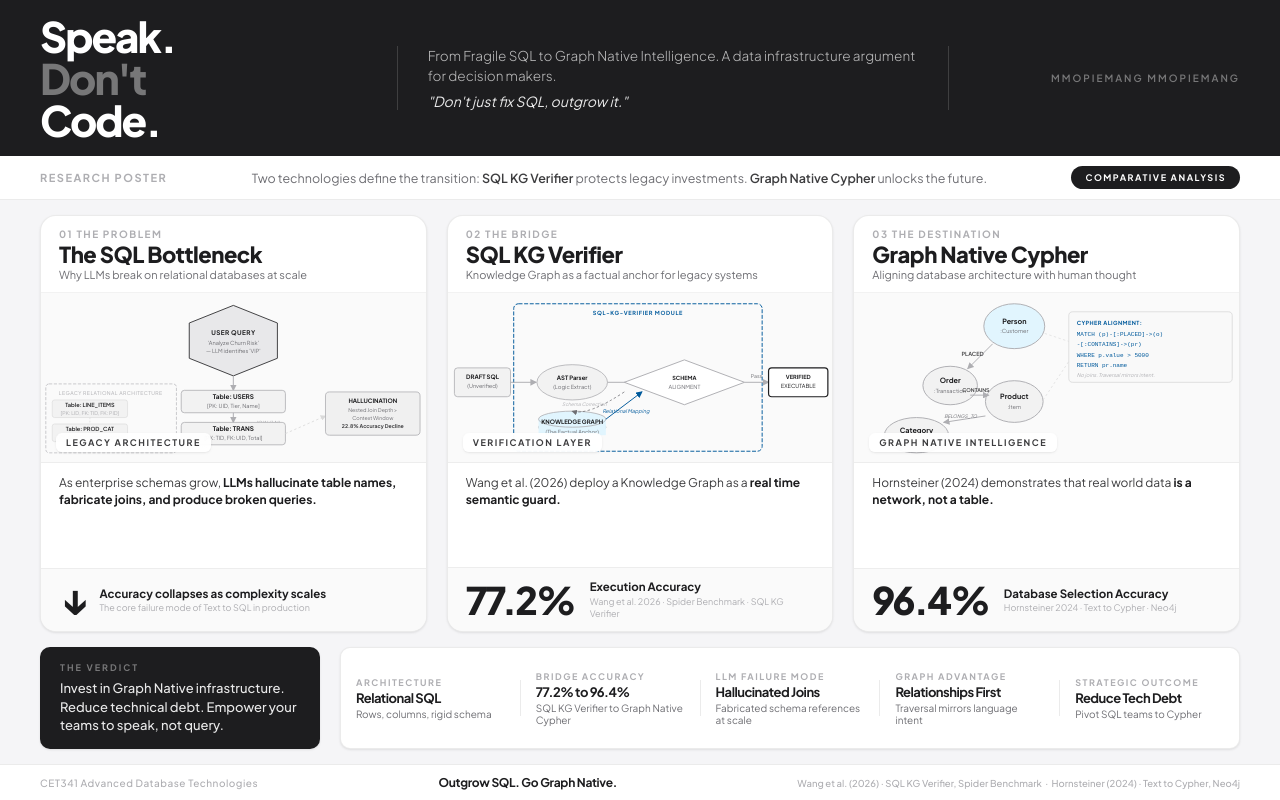
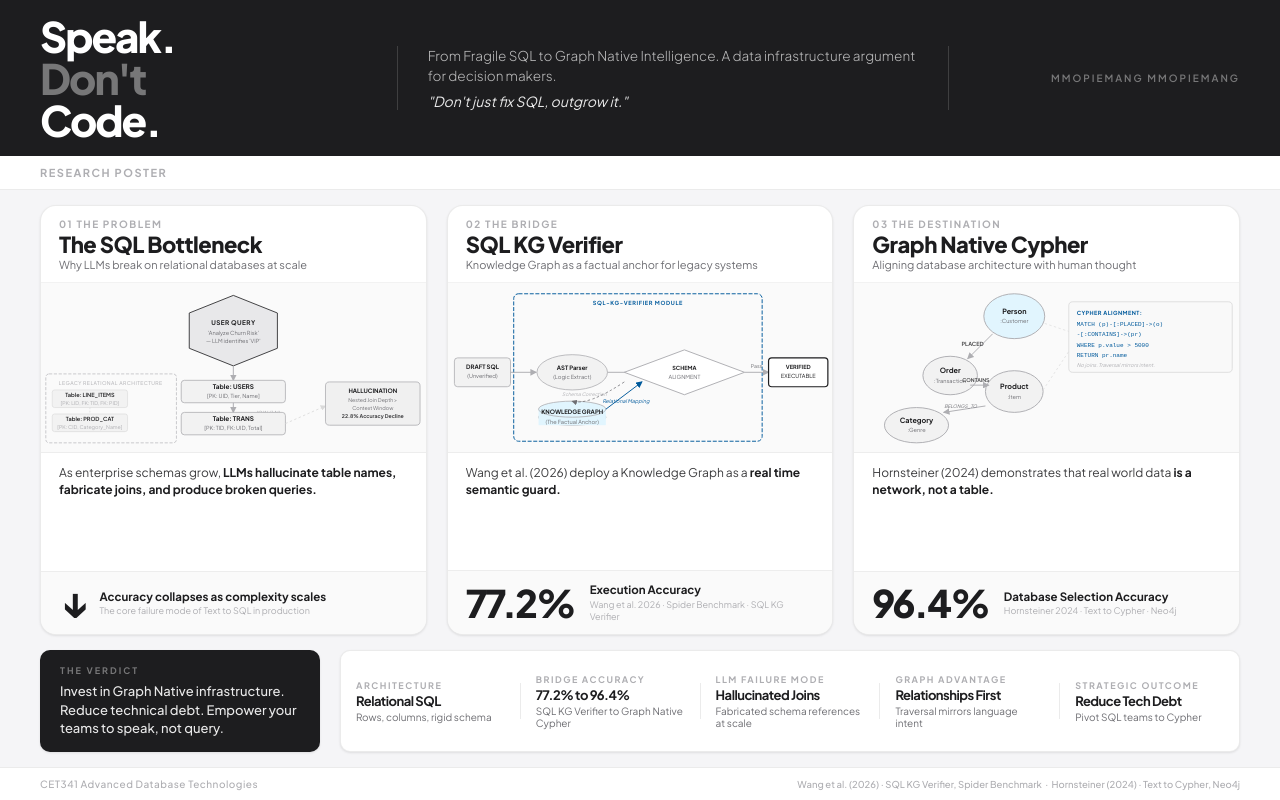
Before and after one commit to kopommops/CET341_ADT_Poster, a plain HTML site: page index.html in a window 1280 px wide. Drawn offline with Linux system fonts and the light colour scheme.

Commit message:
trim text 2

```diff
--- a/index.html
+++ b/index.html
@@ -469,8 +469,7 @@ html, body {
 
   <div class="header-row">
     <span class="header-meta">Research Poster</span>
-    <span class="header-thesis">Two technologies define the transition: <strong>SQL KG Verifier</strong> protects legacy investments. <strong>Graph Native Cypher</strong> unlocks the future.</span>
-    <span class="comparison-badge">Comparative Analysis</span>
+
   </div>
 
   <div class="columns">
@@ -542,7 +541,7 @@ html, body {
           <text x="61" y="177" text-anchor="middle" font-size="6.5" fill="#AEAEB2">[PK: CID, Category_Name]</text>
           <line x1="61" y1="150" x2="61" y2="157" stroke="#D9D9D9" stroke-width="0.8" stroke-dasharray="2,2"/>
         </svg>
-        <span class="col-visual-label">Legacy Architecture</span>
+        <!--<span class="col-visual-label">Legacy Architecture</span>-->
       </div>
 
       <div class="col-body">
@@ -630,7 +629,7 @@ html, body {
           <text x="437" y="102" text-anchor="middle" font-size="7" font-weight="700" fill="#1D1D1F">VERIFIED</text>
           <text x="437" y="113" text-anchor="middle" font-size="7" fill="#1D1D1F">EXECUTABLE</text>
         </svg>
-        <span class="col-visual-label">Verification Layer</span>
+        <!--<span class="col-visual-label">Verification Layer</span>-->
       </div>
 
       <div class="col-body">
@@ -712,7 +711,7 @@ html, body {
           <line x1="236" y1="128" x2="268" y2="80" stroke="#D9D9D9" stroke-width="0.8" stroke-dasharray="3,3"/>
 
         </svg>
-        <span class="col-visual-label">Graph Native Intelligence</span>
+        <!--<span class="col-visual-label">Graph Native Intelligence</span>-->
       </div>
 
       <div class="col-body">
@@ -770,7 +769,6 @@ html, body {
 
   <div class="footer">
     <span class="footer-left">CET341 Advanced Database Technologies</span>
-    <span class="footer-center">Outgrow SQL. Go Graph Native.</span>
     <span class="footer-refs">Wang et al. (2026) · SQL KG Verifier, Spider Benchmark &nbsp;·&nbsp; Hornsteiner (2024) · Text to Cypher, Neo4j</span>
   </div>
 
```
